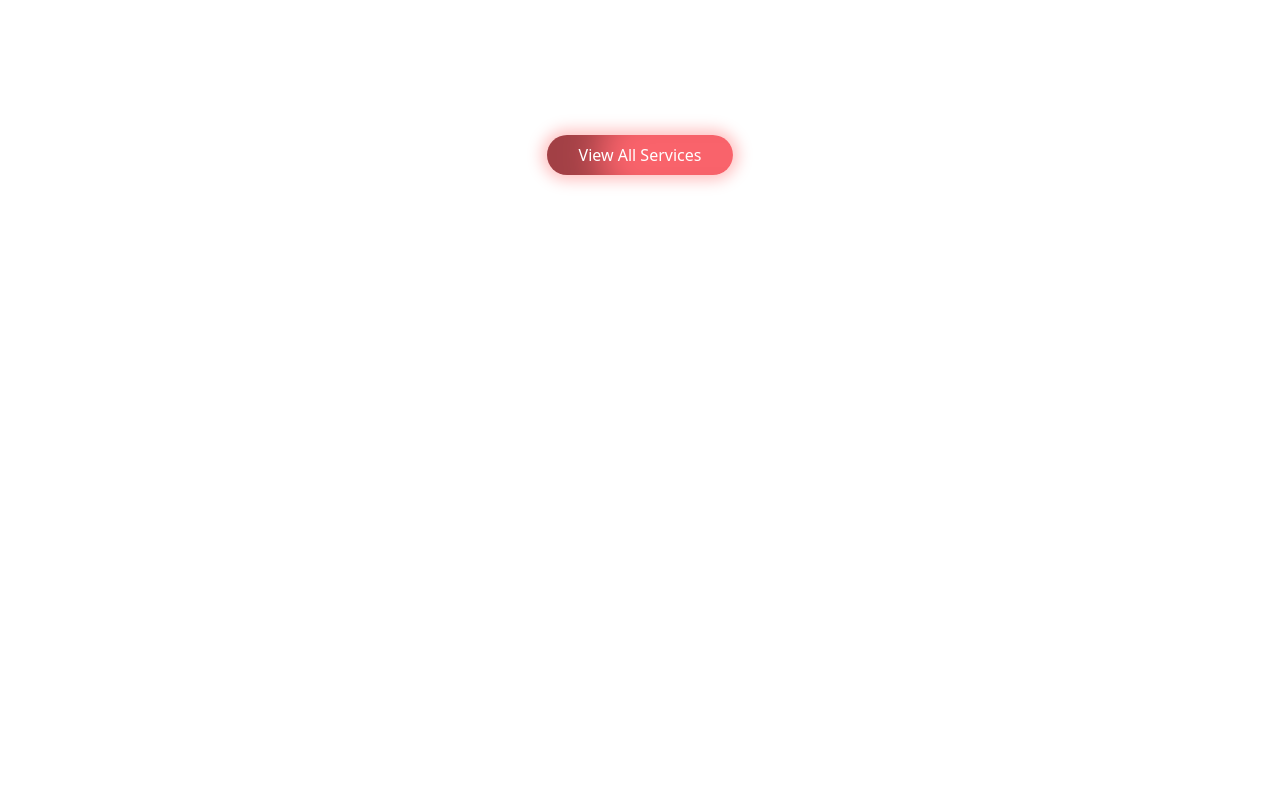
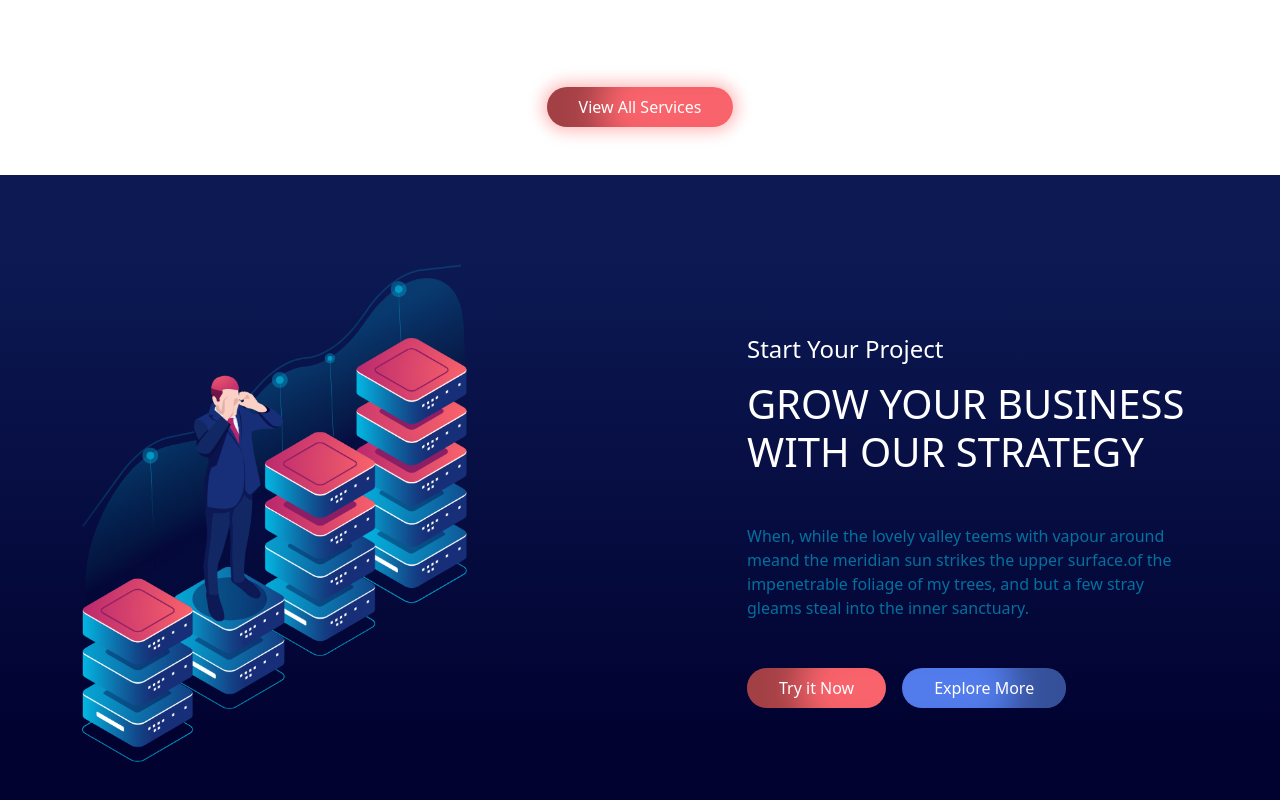
Before and after one commit to LorenzoNicco/personal_project_landing_page, a Vue app: page / in a window 1280 px wide. Shown: the part 1428-2228 px from the top of the page. Before the commit the page ends 1651 px from the top, so only its background shows below. Built offline with nearby package versions, Linux system fonts and the light colour scheme.

Commit message:
Update secondo jumbotron finito

```diff
--- a/src/components/AppMain.vue
+++ b/src/components/AppMain.vue
@@ -1,10 +1,12 @@
 <script>
     import cardsAlbum from "./cardsAlbum.vue";
+    import JumboSection from "./JumboSection.vue";
 
     export default {
         name: "AppMain",
         components: {
-            cardsAlbum
+            cardsAlbum,
+            JumboSection
         },
         data() {
             return {
@@ -72,6 +74,13 @@
             <button class="my-button my-button-color-red my-margin-top">View All Services</button>
         </div>
     </section>
+
+    <!-- jumbosection ----------------------------------------------------------------------------->
+    <div class="my-bg-dark">
+        <div class="container-xl">
+            <JumboSection :version="version"/>
+        </div>
+    </div>
 </template>
 
 <style lang="scss" scoped>
@@ -100,4 +109,9 @@
         box-shadow: 0px 0px 15px 5px rgba(255,0,0,0.25);
     }
 
+    .my-bg-dark {
+        background: $dark-bg-gradient;
+        padding: 10rem 0;
+    }
+
 </style>
--- a/src/components/JumboSection.vue
+++ b/src/components/JumboSection.vue
@@ -8,9 +8,9 @@ export default {
 </script>
 
 <template>
-    <section class="row py-4">
-        <div class="col-5 d-flex flex-column justify-content-center" :class="{'row-reverse' : version == 'main'}">
-            <h1 class="text-white" v-if="version == 'header'">
+    <section class="row" :class="{'flex-row-reverse' : version == 'main'}">
+        <div class="col-5 d-flex flex-column justify-content-center">
+            <h1 class="text-white mb-0" v-if="version == 'header'">
                 <span>Business Planning</span><br>
                 <span class="fw-light">Digital Technology</span><br>
                 <span>Modern Solution!</span>
@@ -18,7 +18,7 @@ export default {
             <div v-else-if="version == 'main'">
                 <h4 class="text-white">Start Your Project</h4>
 
-                <h2 class="text-white my-5">
+                <h2 class="text-white mt-3 mb-0 fs-1">
                     <span>GROW YOUR BUSINESS</span><br>
                     <span class="fw-light">WITH OUR STRATEGY</span>
                 </h2>
@@ -34,8 +34,12 @@ export default {
             </div>
         </div>
 
-        <div class="col-7">
-            <img src="../assets/corporate-landing/images/header.png" alt="img not found" class="w-100">
+        <div class="col-7 d-flex justify-content-start align-items-center">
+            <img v-if="version == 'header'" src="../assets/corporate-landing/images/header.png" alt="img not found" class="w-100">
+            <div  v-else-if="version == 'main'" class="my-img-container-jumbo">
+                <img src="../assets/corporate-landing/images/men-data.png" alt="img not found" class="w-100 position-absolute my-z-index-20">
+                <img src="../assets/corporate-landing/images/nemoodar.png" alt="img not found" class="w-100 my-translate">
+            </div>
         </div>
     </section>
 </template>
@@ -59,4 +63,17 @@ export default {
         box-shadow: $button-shadow-blue;
     }
 
+    .my-translate {
+        transform: translateY(-20%);
+    }
+
+    .my-z-index-20 {
+        z-index: 20;
+    }
+
+    .my-img-container-jumbo {
+        width: 60%;
+        position: relative;
+    }
+
 </style>
```
Also changed, not shown: src/styles/partials/mixins.scss (line endings or trailing spaces).
